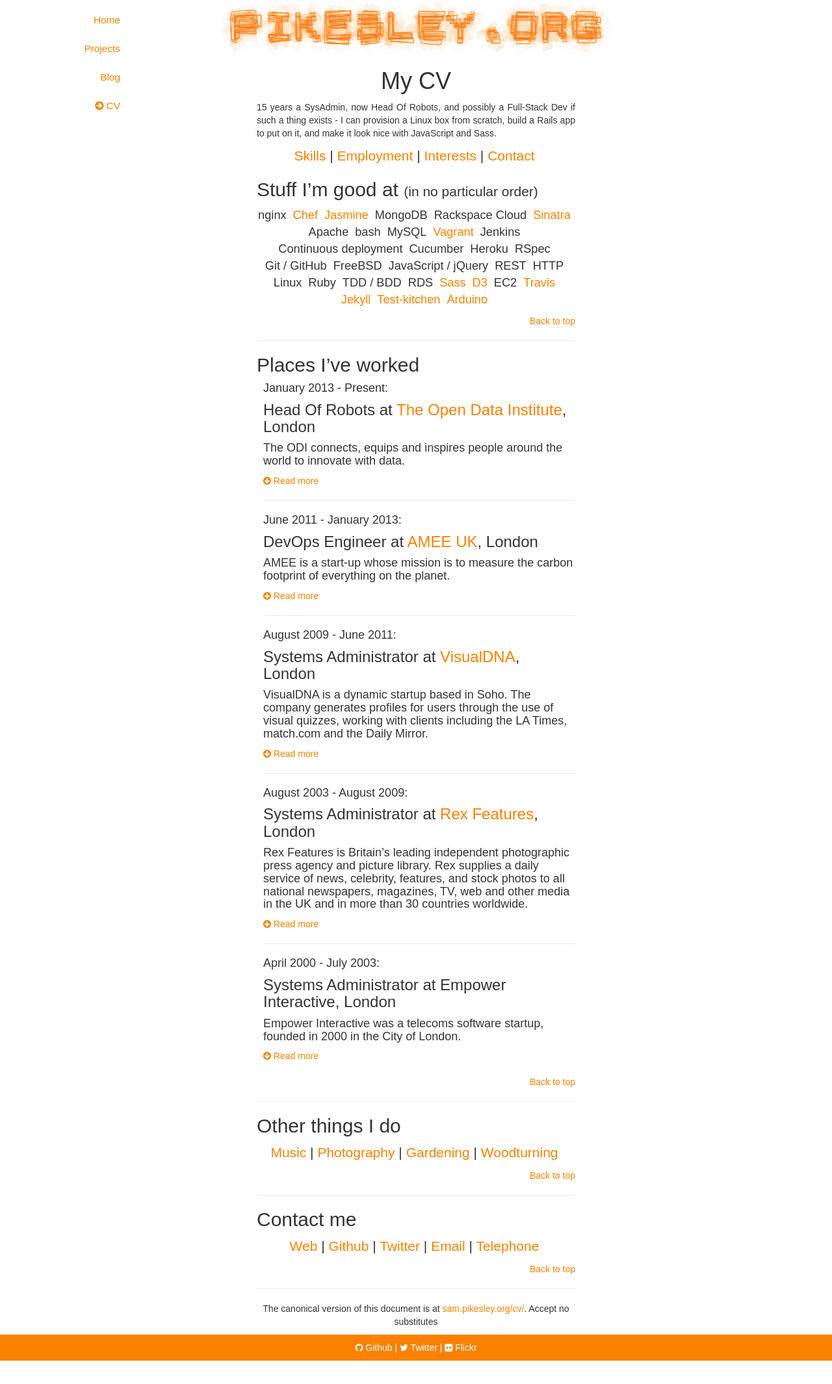
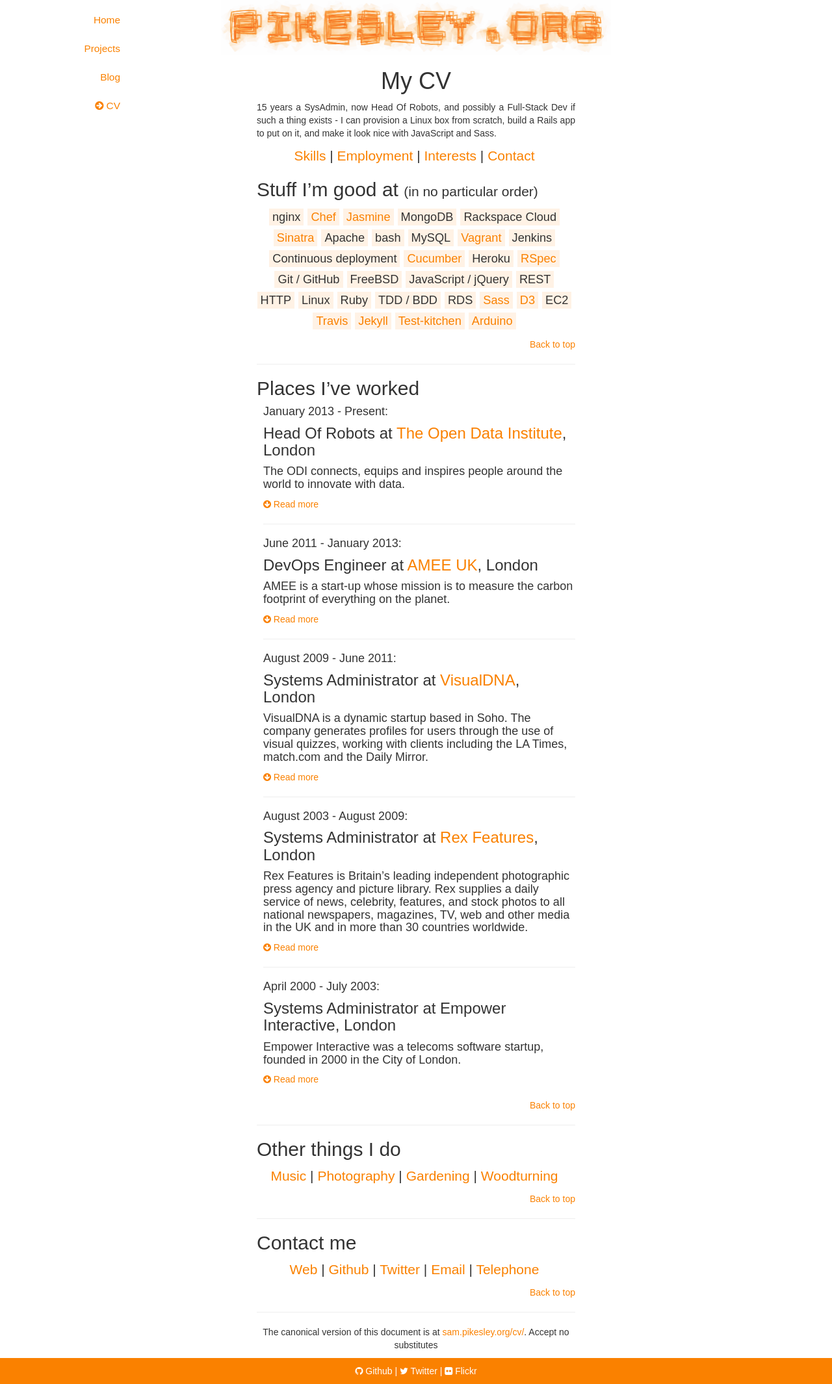
Before and after one commit to pikesley/pikesley.github.io, a Jekyll site: the page built from cv.html, in a window 1280 px wide. Shown: the whole page at 65% size. Built offline with Jekyll 4.4.1, drawn with Linux system fonts in a browser that asks for light colours; nearby versions of some CDN libraries; some web fonts are replaced; before the commit the page ends 2094 px from its top, so only the background shows below that.

Commit message:
Refine skills

```diff
--- a/_data/cv/skills.yml
+++ b/_data/cv/skills.yml
@@ -3,8 +3,8 @@
 - Ruby
 - Sinatra|http://sinatrarb.com/
 - TDD / BDD
-- RSpec
-- Cucumber
+- RSpec|http://rspec.info/
+- Cucumber|https://cucumber.io/
 - bash
 - HTTP
 - REST
--- a/assets/application.scss
+++ b/assets/application.scss
@@ -126,10 +126,6 @@ h1 {
   padding-bottom: $padding-large-vertical;
 }
 
-.skill {
-  font-size: 1.3em;
-}
-
 #sections, #contact, #interests {
   font-size: 1.5em;
 }
@@ -170,6 +166,24 @@ a {
 
   li:first-child:before {
     content: none;
+  }
+}
+
+#skill-list > .skill {
+  font-size: 1.3em;
+  background-color: transparentize($brand-primary, 0.9);
+  margin: 3px;
+
+/*  :before {
+    content: '[';
+  }
+
+  :after {
+    content: ']';
+  }*/
+
+  a {
+    cursor: pointer;
   }
 }
 
```
